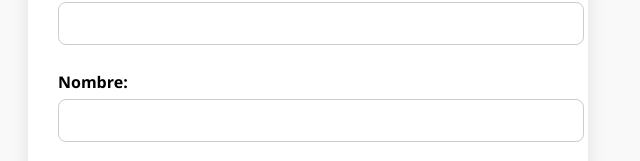
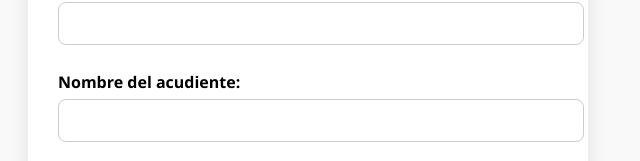
Before and after one commit to destinoescaladacali/Clase-guiada-ninos, a plain HTML site: page index.html in a window 1280 px wide. Shown: the part 149-310 px from the top of the page, without its empty margins (332-972 px from the left). Drawn offline with Linux system fonts and the light colour scheme.

Commit message:
Update index.html

```diff
--- a/index.html
+++ b/index.html
@@ -99,7 +99,7 @@
       <label>Nombre:</label>
       <input type="text" name="nombre" required />
 
-      <label>Nombre:</label>
+      <label>Nombre del acudiente:</label>
       <input type="text" name="acudiente" required />
 
       <label>Correo electrónico:</label>
```
